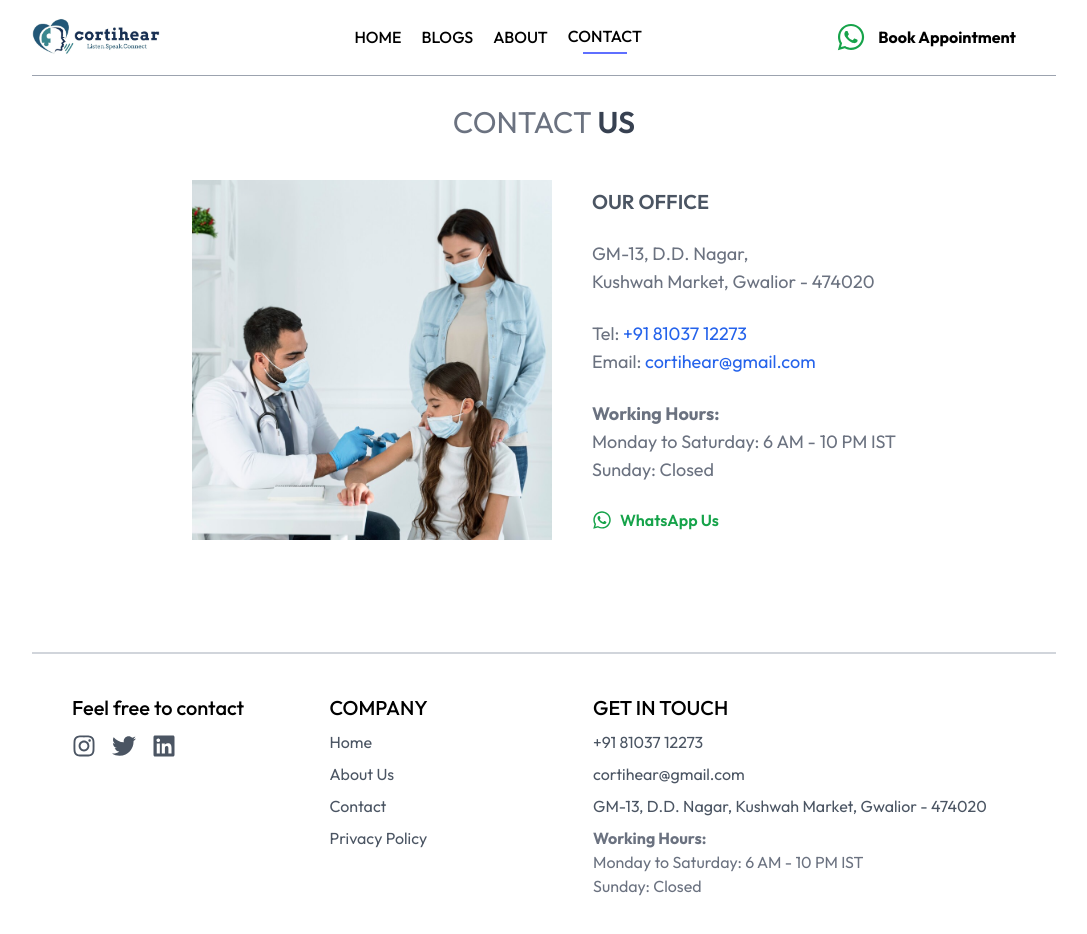
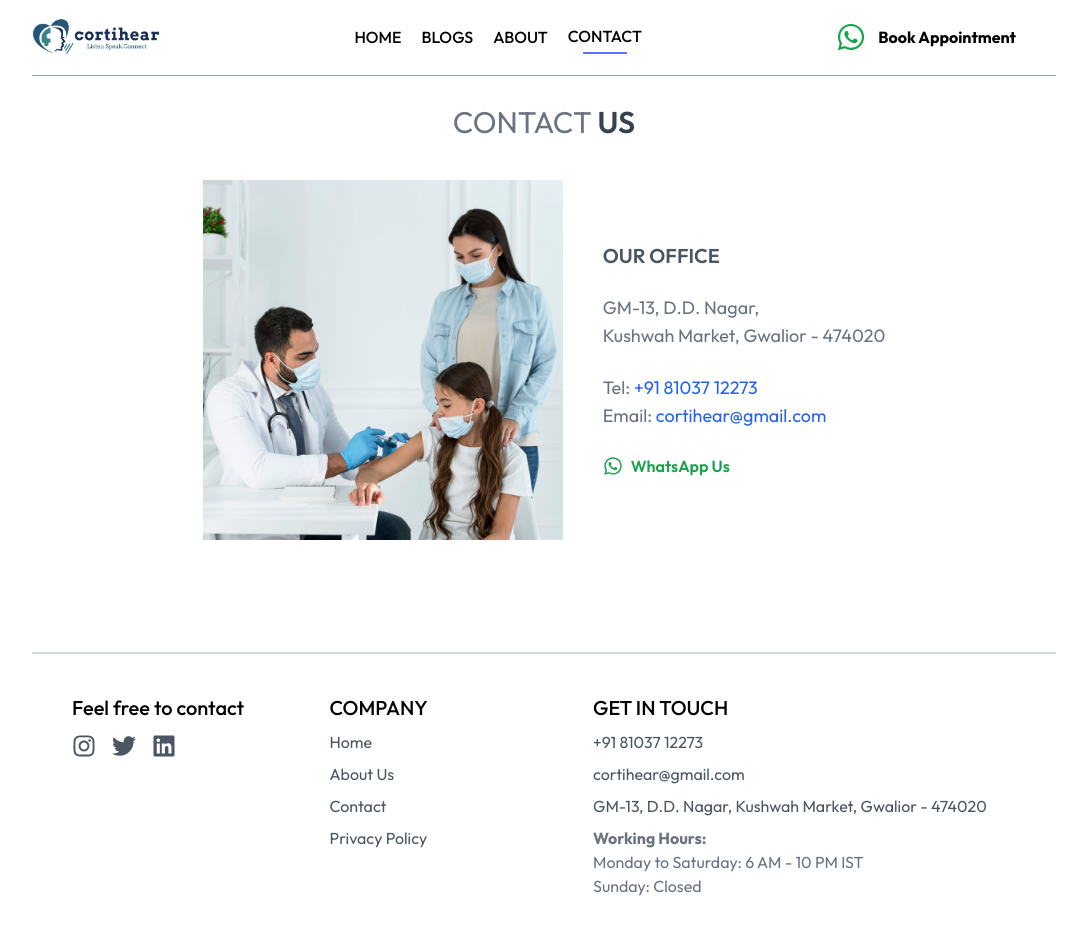
Before and after one commit to lokeshloki3/clinic, a React (Vite) app: page /contact in a window 1280 px wide. Shown: the top 934 px of the page, without its empty margins (96-1183 px from the left). Built offline with nearby package versions, Linux system fonts and the light colour scheme.

Commit message:
ui updated

```diff
--- a/src/pages/Contact.jsx
+++ b/src/pages/Contact.jsx
@@ -36,12 +36,7 @@ const Contact = () => {
             Email: <a href="mailto:cortihear@gmail.com" className="text-blue-600 hover:text-blue-500 hover:underline">cortihear@gmail.com</a>
           </p>
 
-          {/* Working Hours */}
-          <p className="text-gray-500 text-base md:text-lg">
-            <strong>Working Hours:</strong><br />
-            Monday to Saturday: 6 AM - 10 PM IST<br />
-            Sunday: Closed
-          </p>
+
 
           {/* WhatsApp Link */}
           <div className="flex justify-center">
```
